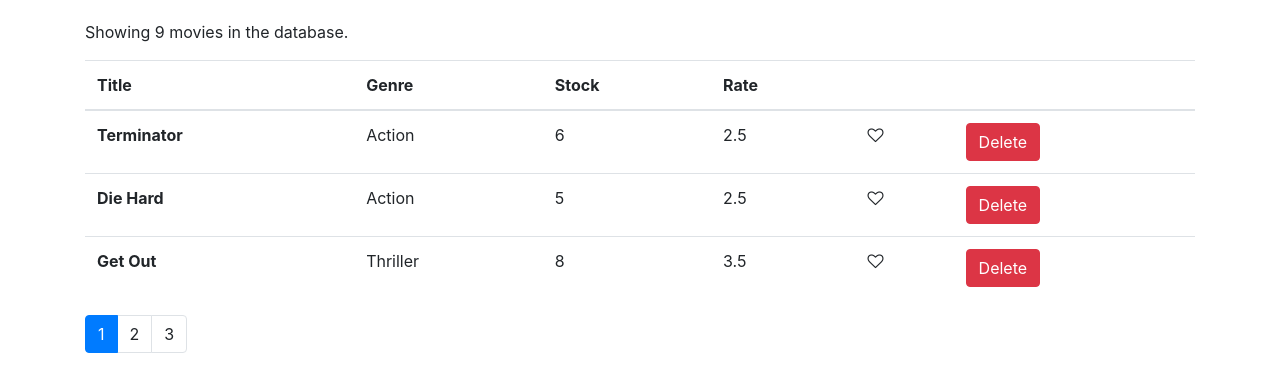
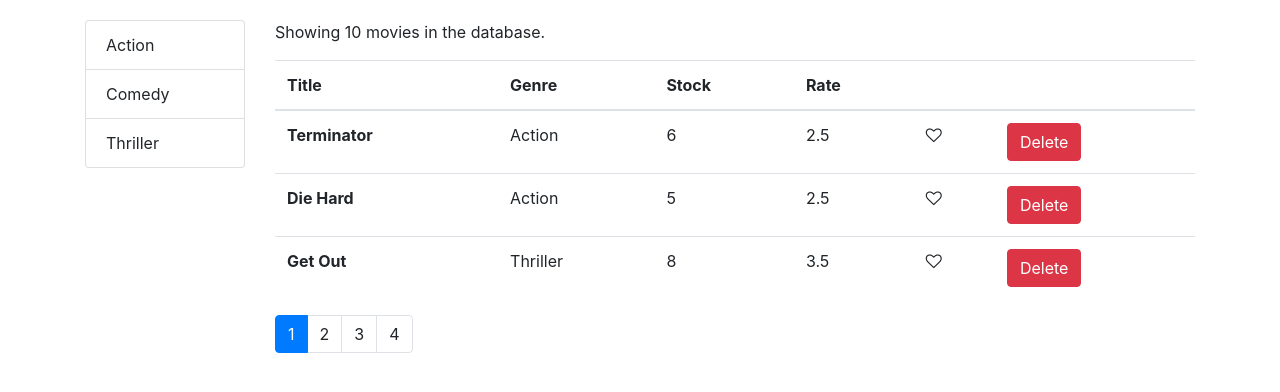
Before and after one commit to WuYen/MoshCourse, a React (Create React App) app in the folder vidly/: page / in a window 1280 px wide. Shown: the top 392 px of the page. Built offline with nearby package versions, Linux system fonts and the light colour scheme.

Commit message:
Add list of genre component
render list of genre from service
handle genre select change event include set active class and filter movies

```diff
--- /dev/null
+++ b/vidly/src/components/listgroup.jsx
@@ -0,0 +1,33 @@
+import React, { Component } from "react";
+import { getGenres } from "../services/fakeGenreService";
+
+class ListGroup extends Component {
+  state = {
+    Genres: getGenres()
+  };
+
+  render() {
+    let genres = [...this.state.Genres];
+    return (
+      <ul className="list-group">
+        {genres.map(genre => {
+          let classes = "list-group-item";
+          if (genre._id == this.props.currentGenre) {
+            classes += " active";
+          }
+          return (
+            <li
+              key={genre._id}
+              className={classes}
+              onClick={() => this.props.handleClick(genre._id)}
+            >
+              {genre.name}
+            </li>
+          );
+        })}
+      </ul>
+    );
+  }
+}
+
+export default ListGroup;
--- a/vidly/src/components/movie.jsx
+++ b/vidly/src/components/movie.jsx
@@ -2,6 +2,7 @@ import React, { Component } from "react";
 import { getMovies, deleteMovie } from "../services/fakeMovieService";
 import LikeBtn from "./like";
 import PageBar from "./pagebar";
+import ListGroup from "./listgroup";
 
 class MovieTable extends Component {
   state = {
@@ -9,20 +10,25 @@ class MovieTable extends Component {
     LikeList: [],
     pageSize: 3,
     totalCounts: getMovies().length,
-    currentPageIndex: 1
+    currentPageIndex: 1,
+    currentGenre: "0"
   };
 
   handleDeleteMovie = id => {
     deleteMovie(id);
+    let lengthMovie = getMovies()
+      .slice(0)
+      .filter(x => x.genre._id === this.state.currentGenre).length;
     this.setState({
       MovieList: getMovies(),
-      totalCounts: getMovies().length
+      totalCounts: lengthMovie
     });
 
-    let newTotalPageCount = Math.ceil(getMovies().length / 3);
+    let newTotalPageCount = Math.ceil(lengthMovie / 3);
     if (this.state.currentPageIndex > newTotalPageCount) {
       this.setState({
-        currentPageIndex: this.state.currentPageIndex - 1
+        currentPageIndex:
+          newTotalPageCount == 0 ? 1 : this.state.currentPageIndex - 1
       });
     }
   };
@@ -43,17 +49,38 @@ class MovieTable extends Component {
     });
   };
 
-  PaninateMovie = index => {
+  SetCurrentGenre = id => {
+    this.setState({
+      currentPageIndex: 1,
+      currentGenre: id,
+      totalCounts: getMovies()
+        .slice(0)
+        .filter(x => x.genre._id === id).length
+    });
+  };
+
+  PaninateMovie = (items, index) => {
     const pageSize = this.state.pageSize;
-    const tempList = getMovies().slice(0);
+    const tempList = items.slice(0);
     let skipCounts = (index - 1) * pageSize;
     let newCurrentPageMoviex = tempList.splice(skipCounts, pageSize);
     return newCurrentPageMoviex;
   };
 
+  ClassifyMovie = id => {
+    if (id === "0") {
+      return getMovies().slice(0);
+    }
+    const tempList = getMovies().slice(0);
+    const newMovies = tempList.filter(x => x.genre._id === id);
+    return newMovies;
+  };
+
   ShowTable() {
     const { length: count } = this.state.MovieList;
-    const movies = this.PaninateMovie(this.state.currentPageIndex);
+    let movies = this.ClassifyMovie(this.state.currentGenre);
+    movies = this.PaninateMovie(movies, this.state.currentPageIndex);
+
     if (count > 0) {
       return (
         <div>
@@ -104,7 +131,14 @@ class MovieTable extends Component {
 
   render() {
     return (
-      <div>
+      <div className="row">
+        <div className="col-2">
+          <ListGroup
+            handleClick={this.SetCurrentGenre}
+            currentGenre={this.state.currentGenre}
+          />
+        </div>
+        <div className="col-10">
           {this.ShowTable()}
           <PageBar
             PageClick={this.PageClick}
@@ -113,6 +147,7 @@ class MovieTable extends Component {
             currentPageIndex={this.state.currentPageIndex}
           />
         </div>
+      </div>
     );
   }
 }
--- a/vidly/src/services/fakeMovieService.js
+++ b/vidly/src/services/fakeMovieService.js
@@ -64,6 +64,13 @@ const movies = [
     genre: { _id: "5b21ca3eeb7f6fbccd471818", name: "Action" },
     numberInStock: 7,
     dailyRentalRate: 3.5
+  },
+  {
+    _id: "5b21ca3eeb7f6fbccd471231",
+    title: "The Avengers 2",
+    genre: { _id: "5b21ca3eeb7f6fbccd471818", name: "Action" },
+    numberInStock: 3,
+    dailyRentalRate: 5.5
   }
 ];
 
```
Lines whose indentation alone changed are shown as unchanged.
